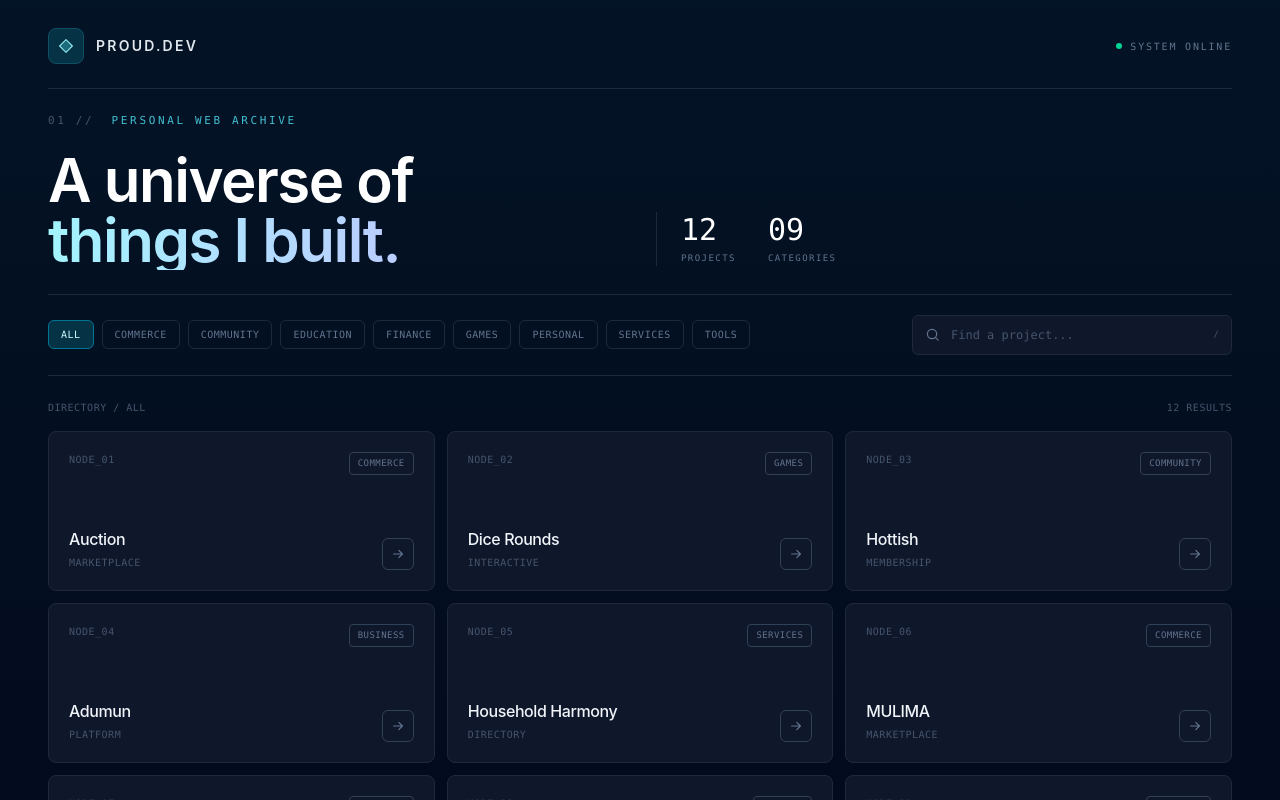
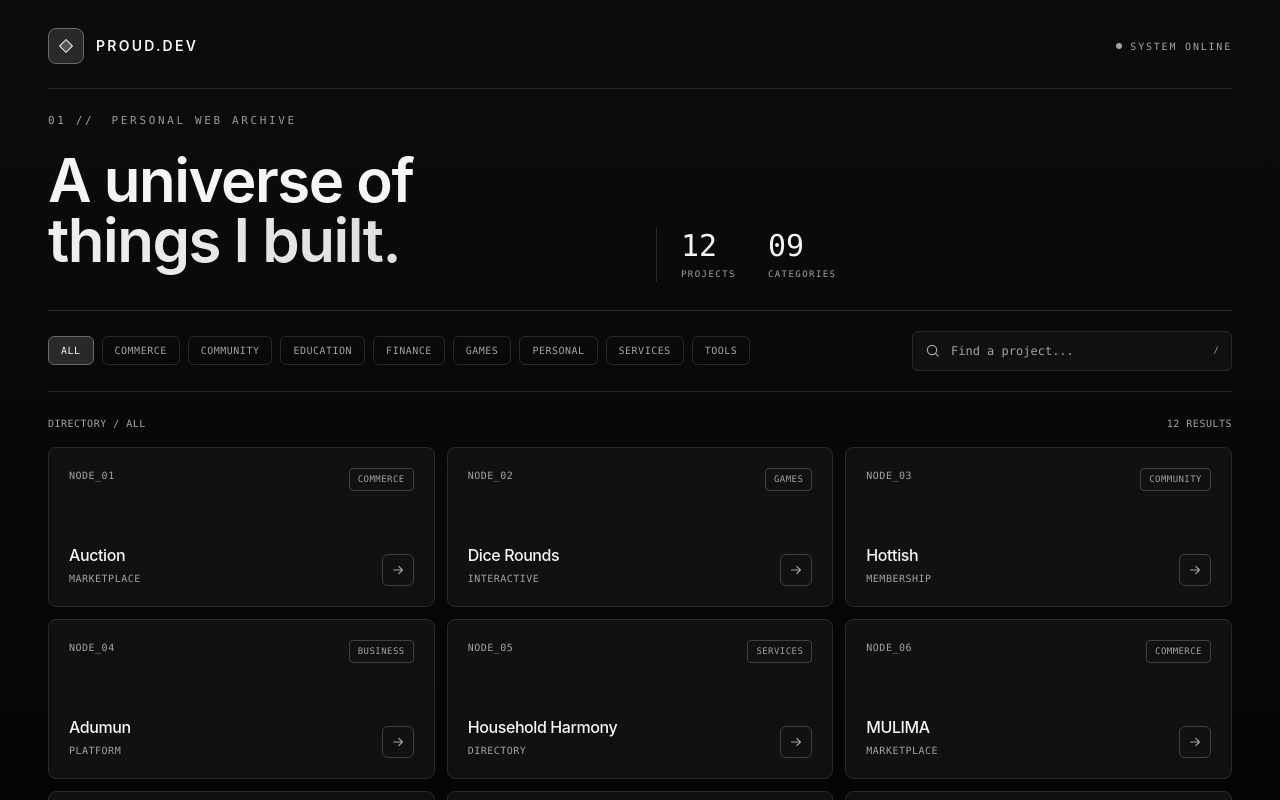
Before and after one commit to Nellyojay/all_projects, a React (Vite) app: page / in a window 1280 px wide. Shown: the top 800 px of the page. Built offline with nearby package versions, Linux system fonts and the light colour scheme.

Commit message:
Refactor css color pallette

```diff
--- a/index.html
+++ b/index.html
@@ -1,14 +1,17 @@
 <!doctype html>
 <html lang="en">
+
 <head>
   <meta charset="UTF-8" />
   <meta name="viewport" content="width=device-width, initial-scale=1.0" />
   <meta name="theme-color" content="#020617" />
   <meta name="description" content="A sci-fi inspired directory of personal website projects." />
-    <title>Nexus Index — Web Archive</title>
+  <title>PROUD.DEV</title>
 </head>
+
 <body>
   <div id="root"></div>
   <script type="module" src="/src/main.tsx"></script>
 </body>
+
 </html>
--- a/src/components/ProjectCard.tsx
+++ b/src/components/ProjectCard.tsx
@@ -12,27 +12,27 @@ function ProjectCard({ name, category, type, website, number }: ProjectCardProps
       href={website}
       target="_blank"
       rel="noreferrer"
-      className="group flex min-h-36 flex-col justify-between rounded-lg border border-slate-800 bg-slate-900 p-4 transition hover:border-cyan-800 focus-visible:outline-2 focus-visible:outline-offset-2 focus-visible:outline-cyan-300 sm:min-h-40 sm:p-5"
+      className="group flex min-h-36 flex-col justify-between rounded-lg border border-border bg-surface p-4 transition hover:border-primary-dark focus-visible:outline-2 focus-visible:outline-offset-2 focus-visible:outline-primary sm:min-h-40 sm:p-5"
     >
       <div className="flex items-start justify-between gap-2">
-        <span className="font-mono text-[10px] tracking-wider text-slate-600">
+        <span className="font-mono text-[10px] tracking-wider text-muted">
           NODE_{String(number).padStart(2, '0')}
         </span>
-        <span className="rounded border border-slate-700 px-2 py-1 font-mono text-[9px] uppercase tracking-wider text-slate-500">
+        <span className="rounded border border-border-strong px-2 py-1 font-mono text-[9px] uppercase tracking-wider text-muted">
           {category}
         </span>
       </div>
 
       <div className="mt-6 flex items-end justify-between gap-3 sm:mt-7">
         <div className="min-w-0">
-          <h2 className="wrap-break-word text-sm font-medium tracking-tight text-slate-100 group-hover:text-cyan-100 sm:text-base">
+          <h2 className="wrap-break-word text-sm font-medium tracking-tight text-foreground group-hover:text-primary-light sm:text-base">
             {name}
           </h2>
-          <p className="mt-1 font-mono text-[10px] uppercase tracking-wider text-slate-600">
+          <p className="mt-1 font-mono text-[10px] uppercase tracking-wider text-muted">
             {type}
           </p>
         </div>
-        <span className="grid size-8 shrink-0 place-items-center rounded-md border border-slate-700 text-slate-500 group-hover:border-cyan-700 group-hover:text-cyan-200">
+        <span className="grid size-8 shrink-0 place-items-center rounded-md border border-border-strong text-muted group-hover:border-primary-dark group-hover:text-primary">
           <svg aria-hidden="true" viewBox="0 0 20 20" fill="none" className="size-4">
             <path
               d="M4.5 10h11m0 0-4.5-4.5M15.5 10 11 14.5"
--- a/src/components/intro.tsx
+++ b/src/components/intro.tsx
@@ -45,49 +45,49 @@ function Intro() {
   }, [activeFilter, query])
 
   return (
-    <main className="relative min-h-screen overflow-hidden bg-slate-950 text-slate-100">
-      <div aria-hidden="true" className="pointer-events-none absolute inset-0 bg-linear-to-b from-cyan-950/30 to-transparent" />
+    <main className="relative min-h-screen overflow-hidden bg-background text-foreground">
+      <div aria-hidden="true" className="pointer-events-none absolute inset-0 bg-linear-to-b from-primary-soft/30 to-transparent" />
 
       <div className="relative mx-auto max-w-7xl px-5 pb-16 pt-7 sm:px-8 lg:px-12">
-        <header className="flex items-center justify-between border-b border-slate-800 pb-6">
+        <header className="flex items-center justify-between border-b border-border pb-6">
           <a href="#" className="flex items-center gap-3" aria-label="Project index home">
-            <span className="grid size-9 place-items-center rounded-lg border border-cyan-900 bg-cyan-950">
-              <span className="size-2.5 rotate-45 border border-cyan-200 bg-cyan-300/30" />
+            <span className="grid size-9 place-items-center rounded-lg border border-primary-dark bg-primary-soft">
+              <span className="size-2.5 rotate-45 border border-primary-light bg-primary/30" />
             </span>
-            <span className="text-sm font-semibold tracking-[0.16em] text-slate-200">PROUD.DEV</span>
+            <span className="text-sm font-semibold tracking-[0.16em] text-foreground">PROUD.DEV</span>
           </a>
-          <span className="hidden items-center gap-2 font-mono text-[10px] uppercase tracking-[0.18em] text-slate-500 sm:flex">
-            <span className="size-1.5 rounded-full bg-emerald-400" />
+          <span className="hidden items-center gap-2 font-mono text-[10px] uppercase tracking-[0.18em] text-muted sm:flex">
+            <span className="size-1.5 rounded-full bg-status" />
             System online
           </span>
         </header>
 
         <section className="py-6">
-          <div className="font-mono text-[11px] uppercase tracking-[0.24em] text-cyan-300/80">
-            <span className="mr-2 text-slate-600">01 //</span> Personal web archive
+          <div className="font-mono text-[11px] uppercase tracking-[0.24em] text-primary/80">
+            <span className="mr-2 text-muted">01 //</span> Personal web archive
           </div>
           <div className="mt-5 grid gap-8 lg:grid-cols-2 lg:items-end">
             <div>
-              <h1 className="max-w-3xl text-4xl font-semibold tracking-tight text-white sm:text-6xl">
+              <h1 className="max-w-3xl text-4xl font-semibold tracking-tight text-foreground sm:text-6xl">
                 A universe of
-                <span className="block bg-linear-to-r from-cyan-200 to-violet-300 bg-clip-text text-transparent">things I built.</span>
+                <span className="pb-4 block bg-linear-to-r from-primary-light to-secondary bg-clip-text text-transparent">things I built.</span>
               </h1>
             </div>
-            <div className="flex gap-8 border-l border-white/10 pl-6 lg:mb-1">
+            <div className="flex gap-8 border-l border-border pl-6 lg:mb-1">
               <div>
-                <p className="font-mono text-3xl text-white">{String(projects.length).padStart(2, '0')}</p>
-                <p className="mt-1 font-mono text-[9px] uppercase tracking-[0.16em] text-slate-500">Projects</p>
+                <p className="font-mono text-3xl text-foreground">{String(projects.length).padStart(2, '0')}</p>
+                <p className="mt-1 font-mono text-[9px] uppercase tracking-[0.16em] text-muted">Projects</p>
               </div>
               <div>
-                <p className="font-mono text-3xl text-white">{String(new Set(projects.map((project) => project.category)).size).padStart(2, '0')}</p>
-                <p className="mt-1 font-mono text-[9px] uppercase tracking-[0.16em] text-slate-500">Categories</p>
+                <p className="font-mono text-3xl text-foreground">{String(new Set(projects.map((project) => project.category)).size).padStart(2, '0')}</p>
+                <p className="mt-1 font-mono text-[9px] uppercase tracking-[0.16em] text-muted">Categories</p>
               </div>
             </div>
           </div>
         </section>
 
         <section aria-label="Project directory">
-          <div className="flex flex-col gap-5 border-y border-slate-800 py-5 lg:flex-row lg:items-center lg:justify-between">
+          <div className="flex flex-col gap-5 border-y border-border py-5 lg:flex-row lg:items-center lg:justify-between">
             <div className="flex gap-2 overflow-x-auto pb-1 lg:flex-wrap lg:pb-0">
               {filters.map((filter) => (
                 <button
@@ -96,8 +96,8 @@ function Intro() {
                   onClick={() => setActiveFilter(filter)}
                   aria-pressed={activeFilter === filter}
                   className={`shrink-0 rounded-md border px-3 py-1.5 font-mono text-[10px] uppercase tracking-wider transition ${activeFilter === filter
-                    ? 'border-cyan-700 bg-cyan-950 text-cyan-100'
-                    : 'border-slate-800 text-slate-500 hover:border-slate-600 hover:text-slate-300'
+                    ? 'border-primary-dark bg-primary-soft text-primary-light'
+                    : 'border-border text-muted hover:border-border-strong hover:text-foreground'
                     }`}
                 >
                   {filter}
@@ -105,20 +105,20 @@ function Intro() {
               ))}
             </div>
 
-            <label className="flex h-10 w-full items-center gap-2.5 rounded-md border border-slate-800 bg-slate-900 px-3 text-slate-500 focus-within:border-cyan-700 lg:max-w-xs">
+            <label className="flex h-10 w-full items-center gap-2.5 rounded-md border border-border bg-surface px-3 text-muted focus-within:border-primary-dark lg:max-w-xs">
               <SearchIcon />
               <input
                 type="search"
                 value={query}
                 onChange={(event) => setQuery(event.target.value)}
                 placeholder="Find a project..."
-                className="min-w-0 flex-1 bg-transparent font-mono text-xs text-slate-200 outline-none placeholder:text-slate-600"
+                className="min-w-0 flex-1 bg-transparent font-mono text-xs text-foreground outline-none placeholder:text-muted"
               />
-              <span className="font-mono text-[9px] text-slate-600">/</span>
+              <span className="font-mono text-[9px] text-muted">/</span>
             </label>
           </div>
 
-          <div className="mb-4 mt-6 flex items-center justify-between font-mono text-[10px] uppercase tracking-wider text-slate-600">
+          <div className="mb-4 mt-6 flex items-center justify-between font-mono text-[10px] uppercase tracking-wider text-muted">
             <span>Directory / {activeFilter}</span>
             <span>{String(visibleProjects.length).padStart(2, '0')} results</span>
           </div>
@@ -134,15 +134,15 @@ function Intro() {
               ))}
             </div>
           ) : (
-            <div className="rounded-lg border border-dashed border-slate-700 px-6 py-16 text-center">
-              <p className="text-sm text-slate-400">No projects match that search.</p>
+            <div className="rounded-lg border border-dashed border-border-strong px-6 py-16 text-center">
+              <p className="text-sm text-muted">No projects match that search.</p>
               <button
                 type="button"
                 onClick={() => {
                   setQuery('')
                   setActiveFilter('All')
                 }}
-                className="mt-3 font-mono text-xs text-cyan-300 hover:text-cyan-100"
+                className="mt-3 font-mono text-xs text-primary hover:text-primary-light"
               >
                 Clear filters
               </button>
@@ -150,9 +150,9 @@ function Intro() {
           )}
         </section>
 
-        <footer className="mt-12 flex flex-col gap-2 border-t border-slate-800 pt-5 font-mono text-[9px] uppercase tracking-wider text-slate-600 sm:flex-row sm:items-center sm:justify-between">
-          <span>Personal web archive <span className="px-1 text-slate-700">/</span> Demo directory</span>
-          <span className="text-slate-500">Demo links</span>
+        <footer className="mt-12 flex flex-col gap-2 border-t border-border pt-5 font-mono text-[9px] uppercase tracking-wider text-muted sm:flex-row sm:items-center sm:justify-between">
+          <span>Personal web archive <span className="px-1 text-subtle">/</span> Demo directory</span>
+          <span className="text-muted">Demo links</span>
         </footer>
       </div>
     </main>
--- a/src/index.css
+++ b/src/index.css
@@ -1,4 +1,24 @@
 @import "tailwindcss";
+
+@theme {
+  --color-background: #000000;
+  --color-surface: #111111;
+  --color-surface-hover: #1c1c1c;
+
+  --color-primary: #bdbdbd;
+  --color-primary-light: #f0f0f0;
+  --color-primary-soft: #292929;
+  --color-primary-dark: #696969;
+
+  --color-secondary: #d4d4d4;
+  --color-status: #a3a3a3;
+
+  --color-foreground: #f5f5f5;
+  --color-muted: #a3a3a3;
+  --color-subtle: #737373;
+  --color-border: #292929;
+  --color-border-strong: #404040;
+}
 
 :root {
   font-family: Inter, ui-sans-serif, system-ui, sans-serif;
```
Lines whose indentation alone changed are shown as unchanged.
